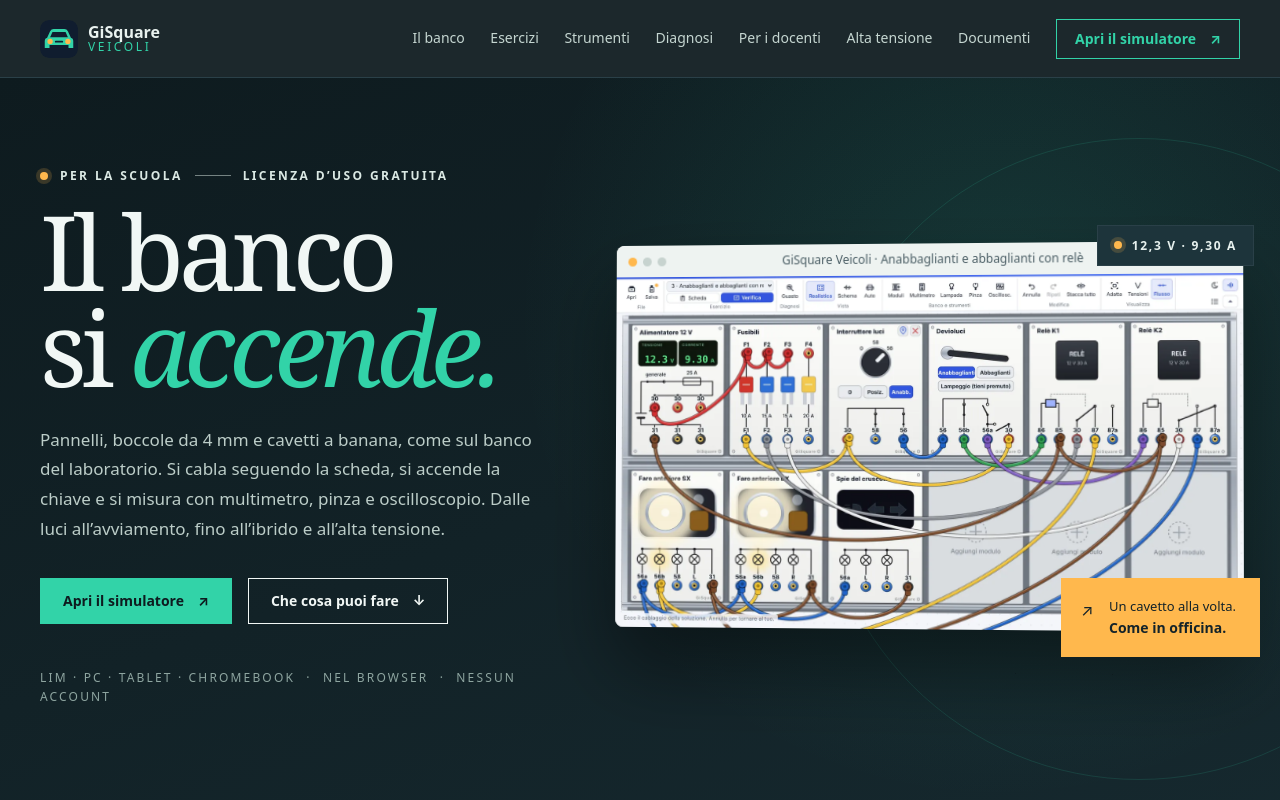
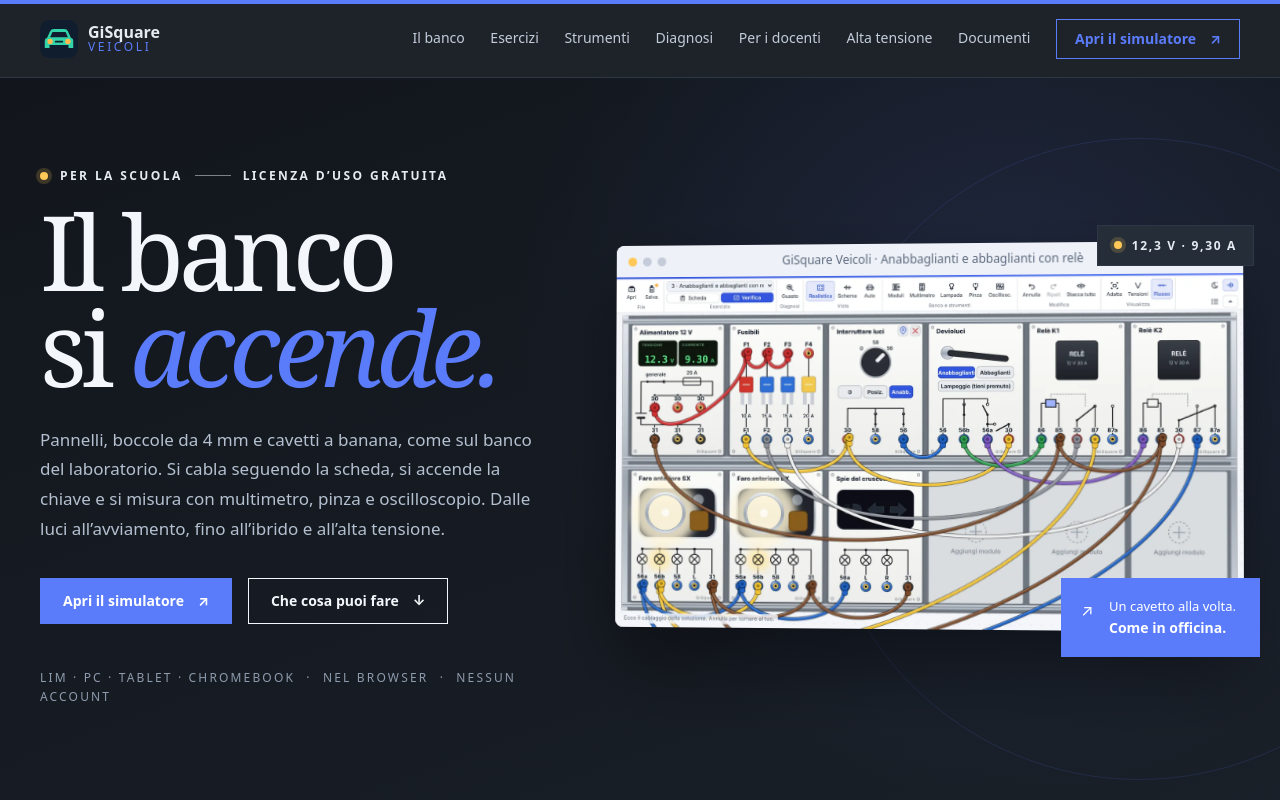
Before and after one commit to gisquarecircuiti/GiSquareVeicoli, a plain HTML site: page index.html in a window 1280 px wide. Shown: the top 800 px of the page. Drawn offline with Linux system fonts and the light colour scheme.

Commit message:
Sito: colori allineati al simulatore
Co-Authored-By: Claude Opus 5.5 <noreply@anthropic.com>
Claude-Session: https://claude.ai/code/session_01MqASyG9yECnph8FU6hmRzi

```diff
--- a/styles.css
+++ b/styles.css
@@ -1,22 +1,22 @@
-/* GiSquare Veicoli · sito. Stessa impostazione di GiSquare Circuiti, colori del marchio Veicoli:
-   verde acqua della carrozzeria e ambra dei fari, su fondo grafite. */
+/* GiSquare Veicoli · sito. Stessa impostazione di GiSquare Circuiti, colori del simulatore
+   (src/ui/tema.css): blu d'accento, fondi grafite, ambra per i dettagli, arancione per l'alta tensione. */
 :root {
-  --ink: #142329;
-  --notte: #0e1b1f;
-  --notte-2: #16292f;
-  --notte-3: #1d343b;
-  --tenue: #5b6f77;
-  --tenue-scuro: #9db2b8;
-  --verde: #32d3a8;
-  --verde-scuro: #0f7d62;
-  --verde-tenue: #c8f3e6;
-  --ambra: #ffb84d;
-  --ambra-tenue: #ffe3b8;
+  --ink: #1a2332;
+  --notte: #12161c;
+  --notte-2: #1a2029;
+  --notte-3: #252d39;
+  --tenue: #5d6a7e;
+  --tenue-scuro: #a6b4c8;
+  --verde: #5b7cfa;
+  --verde-scuro: #3355e0;
+  --verde-tenue: #dbe3ff;
+  --ambra: #ffc857;
+  --ambra-tenue: #fff0c9;
   --arancio: #f07d1a;
-  --carta: #f4f7f5;
+  --carta: #eceff5;
   --bianco: #fff;
-  --linea: #d9e3df;
-  --linea-scura: #2a4048;
+  --linea: #d5dbe6;
+  --linea-scura: #2e3744;
   --serif: Georgia, 'Times New Roman', serif;
   --sans: system-ui, -apple-system, 'Segoe UI', Roboto, Arial, sans-serif;
   --larghezza: min(1200px, calc(100% - 96px));
@@ -36,68 +36,68 @@ h2 em, h1 em { color: var(--verde-scuro); }
 
 .occhiello { display: flex; align-items: center; gap: 12px; margin: 0 0 18px; font-size: 12px; font-weight: 700; letter-spacing: 0.2em; text-transform: uppercase; color: var(--tenue); }
 .occhiello.arancio { color: var(--ambra); }
-.punto { width: 8px; height: 8px; border-radius: 50%; background: var(--ambra); box-shadow: 0 0 0 4px rgba(255, 184, 77, 0.18); flex: none; }
+.punto { width: 8px; height: 8px; border-radius: 50%; background: var(--ambra); box-shadow: 0 0 0 4px rgba(255, 200, 87, 0.18); flex: none; }
 .trattino { width: 36px; height: 1px; background: currentColor; opacity: 0.5; }
 
 .bottone { display: inline-flex; align-items: center; gap: 14px; padding: 15px 22px; font: 700 14px/1 var(--sans); text-decoration: none; border: 1px solid transparent; transition: background 0.15s, color 0.15s, transform 0.15s; white-space: nowrap; }
 .bottone:hover { transform: translateY(-1px); }
-.bottone.pieno { background: var(--verde); color: var(--notte); }
-.bottone.pieno:hover { background: #5de3be; }
+.bottone.pieno { background: var(--verde); color: #fff; }
+.bottone.pieno:hover { background: #7390ff; }
 .bottone.contorno { border-color: currentColor; }
 .bottone.contorno:hover { background: rgba(255, 255, 255, 0.08); }
 
 /* testata */
-.testata { position: sticky; top: 0; z-index: 20; height: 78px; display: flex; align-items: center; justify-content: space-between; gap: 24px; padding: 0 max(24px, calc((100% - 1200px) / 2)); background: rgba(14, 27, 31, 0.94); backdrop-filter: blur(10px); color: #e9f2ef; border-bottom: 1px solid var(--linea-scura); }
+.testata { box-shadow: inset 0 4px 0 #5b7cfa; position: sticky; top: 0; z-index: 20; height: 78px; display: flex; align-items: center; justify-content: space-between; gap: 24px; padding: 0 max(24px, calc((100% - 1200px) / 2)); background: rgba(18, 22, 28, 0.94); backdrop-filter: blur(10px); color: #e6ebf2; border-bottom: 1px solid var(--linea-scura); }
 .marchio { display: flex; align-items: center; gap: 10px; text-decoration: none; flex: none; }
 .marchio img { border-radius: 9px; }
 .marchio span { display: flex; flex-direction: column; line-height: 1.05; }
 .marchio b { font-size: 16px; }
 .marchio small { font-size: 12px; letter-spacing: 0.22em; color: var(--verde); }
 .testata nav { display: flex; align-items: center; gap: clamp(14px, 2vw, 30px); font-size: 14px; }
-.testata nav a:not(.bottone) { text-decoration: none; color: #c5d6d1; }
+.testata nav a:not(.bottone) { text-decoration: none; color: #c3ccda; }
 .testata nav a:not(.bottone):hover { color: var(--verde); }
 .testata nav .bottone { padding: 12px 18px; color: var(--verde); }
 .apri-menu { display: none; background: none; border: 1px solid var(--linea-scura); color: inherit; font: 600 14px var(--sans); padding: 9px 14px; cursor: pointer; }
 
 /* eroe */
-.eroe { position: relative; display: grid; grid-template-columns: 0.9fr 1.1fr; gap: 56px; align-items: center; padding: 88px max(24px, calc((100% - 1200px) / 2)) 0; background: radial-gradient(circle at 78% 30%, rgba(50, 211, 168, 0.13), transparent 42%), linear-gradient(160deg, var(--notte) 0%, var(--notte-2) 100%); color: #f1f7f5; overflow: hidden; }
-.eroe::after { content: ''; position: absolute; right: -180px; top: 60px; width: 640px; height: 640px; border: 1px solid rgba(50, 211, 168, 0.14); border-radius: 50%; pointer-events: none; }
-.eroe .occhiello { color: #dbe9e4; }
+.eroe { position: relative; display: grid; grid-template-columns: 0.9fr 1.1fr; gap: 56px; align-items: center; padding: 88px max(24px, calc((100% - 1200px) / 2)) 0; background: radial-gradient(circle at 78% 30%, rgba(91, 124, 250, 0.13), transparent 42%), linear-gradient(160deg, var(--notte) 0%, var(--notte-2) 100%); color: #f3f6fa; overflow: hidden; }
+.eroe::after { content: ''; position: absolute; right: -180px; top: 60px; width: 640px; height: 640px; border: 1px solid rgba(91, 124, 250, 0.14); border-radius: 50%; pointer-events: none; }
+.eroe .occhiello { color: #e6ebf2; }
 .eroe h1 { font-size: clamp(58px, 8.4vw, 104px); line-height: 0.92; letter-spacing: -0.055em; margin-bottom: 30px; }
 .eroe h1 em { color: var(--verde); }
-.sottotitolo { font-size: 17px; line-height: 1.75; color: #bccdc8; max-width: 520px; margin: 0 0 34px; }
+.sottotitolo { font-size: 17px; line-height: 1.75; color: #b4c0d0; max-width: 520px; margin: 0 0 34px; }
 .azioni { display: flex; flex-wrap: wrap; gap: 16px; }
-.eroe .bottone.contorno { color: #f1f7f5; }
-.piattaforme { margin: 44px 0 0; font-size: 12px; letter-spacing: 0.18em; text-transform: uppercase; color: #8ea5a0; }
+.eroe .bottone.contorno { color: #f3f6fa; }
+.piattaforme { margin: 44px 0 0; font-size: 12px; letter-spacing: 0.18em; text-transform: uppercase; color: #8e9bad; }
 .piattaforme span { margin: 0 6px; }
 .eroe-foto { position: relative; margin: 0; z-index: 1; }
 .finestra { background: var(--bianco); border-radius: 8px; overflow: hidden; box-shadow: 0 40px 80px rgba(0, 0, 0, 0.45); transform: perspective(1600px) rotateY(-4deg) rotateX(1deg); }
-.finestra-barra { display: flex; align-items: center; gap: 6px; height: 32px; padding: 0 12px; background: #eef3f1; color: #4b5e65; font-size: 12px; }
-.finestra-barra i { width: 9px; height: 9px; border-radius: 50%; background: #c7d3cf; }
+.finestra-barra { display: flex; align-items: center; gap: 6px; height: 32px; padding: 0 12px; background: #eef1f7; color: #5d6a7e; font-size: 12px; }
+.finestra-barra i { width: 9px; height: 9px; border-radius: 50%; background: #c4ccd9; }
 .finestra-barra i:first-child { background: var(--ambra); }
 .finestra-barra span { flex: 1; text-align: center; margin-right: 33px; overflow: hidden; white-space: nowrap; text-overflow: ellipsis; }
-.etichetta-foto { position: absolute; display: flex; align-items: center; gap: 10px; padding: 11px 16px; background: var(--notte-3); border: 1px solid var(--linea-scura); font: 700 12px var(--sans); letter-spacing: 0.14em; color: #e7f1ee; }
+.etichetta-foto { position: absolute; display: flex; align-items: center; gap: 10px; padding: 11px 16px; background: var(--notte-3); border: 1px solid var(--linea-scura); font: 700 12px var(--sans); letter-spacing: 0.14em; color: #e6ebf2; }
 .etichetta-foto.alto { top: -18px; right: -14px; }
-.cartellino { position: absolute; right: -20px; bottom: -28px; display: flex; flex-direction: column; padding: 18px 24px 18px 48px; background: var(--ambra); color: var(--ink); font-size: 13px; }
+.cartellino { position: absolute; right: -20px; bottom: -28px; display: flex; flex-direction: column; padding: 18px 24px 18px 48px; background: var(--verde); color: #fff; font-size: 13px; }
 .cartellino span { position: absolute; left: 20px; top: 20px; font-size: 16px; }
 .cartellino b { font-size: 14px; }
-.eroe-piede { grid-column: 1 / -1; display: flex; align-items: center; gap: 24px; margin-top: 72px; padding-bottom: 30px; font-size: 11px; letter-spacing: 0.2em; text-transform: uppercase; color: #7f9792; }
+.eroe-piede { grid-column: 1 / -1; display: flex; align-items: center; gap: 24px; margin-top: 72px; padding-bottom: 30px; font-size: 11px; letter-spacing: 0.2em; text-transform: uppercase; color: #8e9bad; }
 .eroe-piede .riga { flex: 1; height: 1px; background: var(--linea-scura); }
 .eroe-piede a { text-decoration: none; }
 
 /* fascia */
-.fascia { display: grid; grid-template-columns: 1.5fr repeat(3, 1fr); align-items: center; padding: 34px max(24px, calc((100% - 1200px) / 2)); background: var(--ambra); color: var(--ink); }
+.fascia { display: grid; grid-template-columns: 1.5fr repeat(3, 1fr); align-items: center; padding: 34px max(24px, calc((100% - 1200px) / 2)); background: linear-gradient(90deg, #4a6cf0, #5b7cfa); color: #fff; }
 .fascia-motto { margin: 0; font: 400 clamp(20px, 2vw, 24px)/1.25 var(--serif); }
-.numero { display: flex; align-items: center; gap: 14px; padding: 8px 0 8px 22px; border-left: 1px solid rgba(20, 35, 41, 0.25); }
+.numero { display: flex; align-items: center; gap: 14px; padding: 8px 0 8px 22px; border-left: 1px solid rgba(255, 255, 255, 0.35); }
 .numero b { font: 400 clamp(36px, 3.6vw, 44px)/1 var(--serif); }
 .numero span { font-size: 13px; line-height: 1.3; }
 
 /* sezioni */
 .sezione { width: var(--larghezza); margin: 0 auto; padding: 120px 0 0; }
-.sezione.scura { width: auto; margin-top: 120px; padding: 110px max(24px, calc((100% - 1200px) / 2)); background: var(--notte); color: #eef5f3; }
+.sezione.scura { width: auto; margin-top: 120px; padding: 110px max(24px, calc((100% - 1200px) / 2)); background: var(--notte); color: #e6ebf2; }
 .scura h2 em { color: var(--verde); }
 .scura .occhiello { color: var(--tenue-scuro); }
-.scura .intesta-testo { color: #a9bcb7; }
+.scura .intesta-testo { color: #a6b4c8; }
 .intesta { display: grid; grid-template-columns: 1fr 1fr; gap: 40px; align-items: end; margin-bottom: 56px; }
 .intesta-testo { color: var(--tenue); font-size: 16px; line-height: 1.75; max-width: 440px; justify-self: end; margin: 0; }
 .due-colonne .intesta-testo, .usa .intesta-testo { justify-self: start; margin: 24px 0 0; }
@@ -124,7 +124,7 @@ h2 em, h1 em { color: var(--verde-scuro); }
 .vista-testo p:not(.occhiello) { color: var(--tenue); font-size: 14px; }
 .pastiglie { list-style: none; padding: 0; margin: 22px 0 0; display: flex; flex-wrap: wrap; gap: 8px; }
 .pastiglie li { border: 1px solid var(--linea); padding: 7px 12px; font-size: 13px; color: var(--tenue); background: var(--bianco); }
-.foto-vista { margin: 0; background: var(--bianco); box-shadow: 0 22px 50px rgba(15, 35, 40, 0.14); }
+.foto-vista { margin: 0; background: var(--bianco); box-shadow: 0 22px 50px rgba(26, 35, 50, 0.14); }
 .foto-vista figcaption { padding: 14px 18px; font-size: 12px; letter-spacing: 0.12em; text-transform: uppercase; color: var(--tenue); border-top: 1px solid var(--linea); }
 .scura .foto-vista { background: var(--notte-2); box-shadow: 0 30px 60px rgba(0, 0, 0, 0.4); }
 .scura .foto-vista figcaption { color: var(--tenue-scuro); border-top-color: var(--linea-scura); }
@@ -148,21 +148,21 @@ h2 em, h1 em { color: var(--verde-scuro); }
 .schede-strumenti li { display: flex; flex-direction: column; gap: 6px; padding: 20px 0; border-bottom: 1px solid var(--linea-scura); }
 .schede-strumenti li:first-child { border-top: 1px solid var(--linea-scura); }
 .schede-strumenti b { font: 400 22px var(--serif); color: #fff; }
-.schede-strumenti span { font-size: 14px; color: #a9bcb7; }
+.schede-strumenti span { font-size: 14px; color: #a6b4c8; }
 .passi { list-style: none; counter-reset: p; margin: 32px 0 0; padding: 0; }
 .passi li { counter-increment: p; position: relative; display: flex; flex-direction: column; gap: 4px; padding: 16px 0 16px 52px; border-top: 1px solid var(--linea); }
 .passi li::before { content: '0' counter(p); position: absolute; left: 0; top: 18px; font-size: 11px; font-weight: 700; letter-spacing: 0.14em; color: var(--verde-scuro); }
 .passi b { font: 400 20px var(--serif); }
 .passi span { font-size: 14px; color: var(--tenue); }
 .procedura { counter-reset: q; list-style: none; margin: 28px 0 0; padding: 0; display: grid; gap: 2px; }
-.procedura li { counter-increment: q; position: relative; padding: 9px 12px 9px 46px; background: var(--notte-2); font-size: 14px; color: #d7e4e0; }
+.procedura li { counter-increment: q; position: relative; padding: 9px 12px 9px 46px; background: var(--notte-2); font-size: 14px; color: #d3dbe7; }
 .procedura li::before { content: counter(q); position: absolute; left: 12px; top: 8px; width: 22px; height: 22px; border-radius: 50%; display: grid; place-items: center; font-size: 11px; font-weight: 700; background: var(--arancio); color: #fff; }
 .nota { font-size: 13px; color: var(--tenue); margin: 22px 0 0; max-width: 520px; }
-.scura .nota { color: #8ea5a0; }
+.scura .nota { color: #8e9bad; }
 .alta h2 em { color: var(--ambra); }
 
 /* usa */
-.usa-riquadro { display: grid; grid-template-columns: 1.1fr 0.9fr; gap: 56px; padding: 64px; background: var(--bianco); border: 1px solid var(--linea); box-shadow: 0 22px 50px rgba(15, 35, 40, 0.08); }
+.usa-riquadro { display: grid; grid-template-columns: 1.1fr 0.9fr; gap: 56px; padding: 64px; background: var(--bianco); border: 1px solid var(--linea); box-shadow: 0 22px 50px rgba(26, 35, 50, 0.08); }
 .usa .bottone.pieno { background: var(--notte); color: #fff; }
 .usa .bottone.pieno:hover { background: var(--notte-3); }
 .usa .azioni { margin-top: 30px; }
@@ -185,7 +185,7 @@ h2 em, h1 em { color: var(--verde-scuro); }
 .documenti-elenco span { color: var(--tenue); align-self: center; font-size: 14px; }
 
 /* piede */
-.piede { margin-top: 120px; display: flex; flex-wrap: wrap; align-items: center; justify-content: space-between; gap: 22px; padding: 40px max(24px, calc((100% - 1200px) / 2)); background: var(--notte); color: #a9bcb7; font-size: 13px; }
+.piede { margin-top: 120px; display: flex; flex-wrap: wrap; align-items: center; justify-content: space-between; gap: 22px; padding: 40px max(24px, calc((100% - 1200px) / 2)); background: var(--notte); color: #a6b4c8; font-size: 13px; }
 .piede-marchio { display: flex; align-items: center; gap: 12px; }
 .piede-marchio img { border-radius: 8px; }
 .piede-marchio span { display: flex; flex-direction: column; }
@@ -200,7 +200,7 @@ h2 em, h1 em { color: var(--verde-scuro); }
 .legale h1 { font-size: clamp(34px, 5vw, 48px); margin-bottom: 24px; letter-spacing: -0.03em; }
 .legale h2 { font: 400 24px/1.2 var(--serif); letter-spacing: -0.01em; margin: 34px 0 10px; }
 .legale h3 { font: 700 15px var(--sans); margin: 22px 0 8px; }
-.legale p, .legale li { color: #33464d; }
+.legale p, .legale li { color: #43526a; }
 .legale a { color: var(--verde-scuro); }
 .torna { display: inline-block; margin-bottom: 26px; font-size: 13px; color: var(--verde-scuro); text-decoration: none; }
 
```
Also changed, not shown: app/index.html (+1 -1 lines), index.html (+1 -1 lines).
